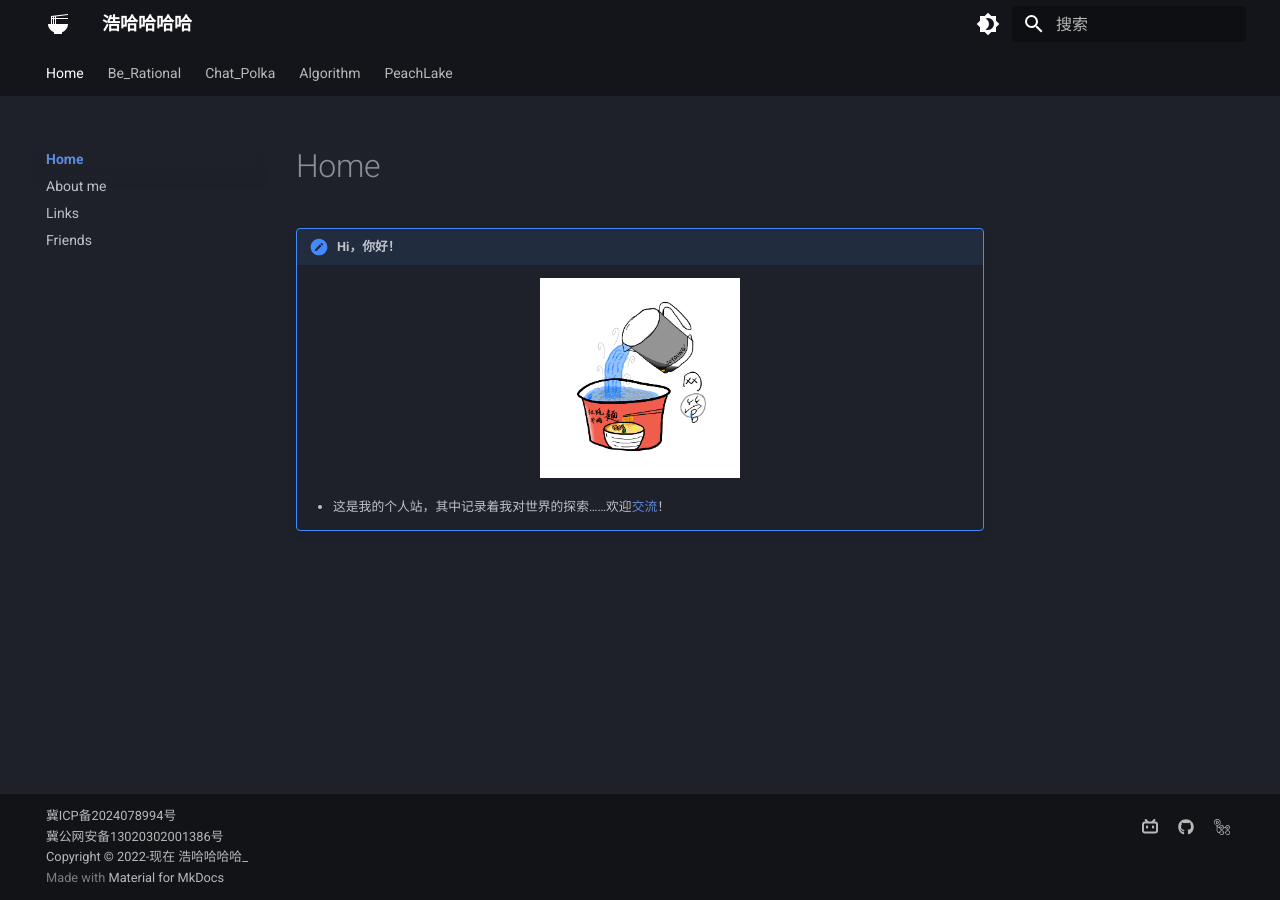
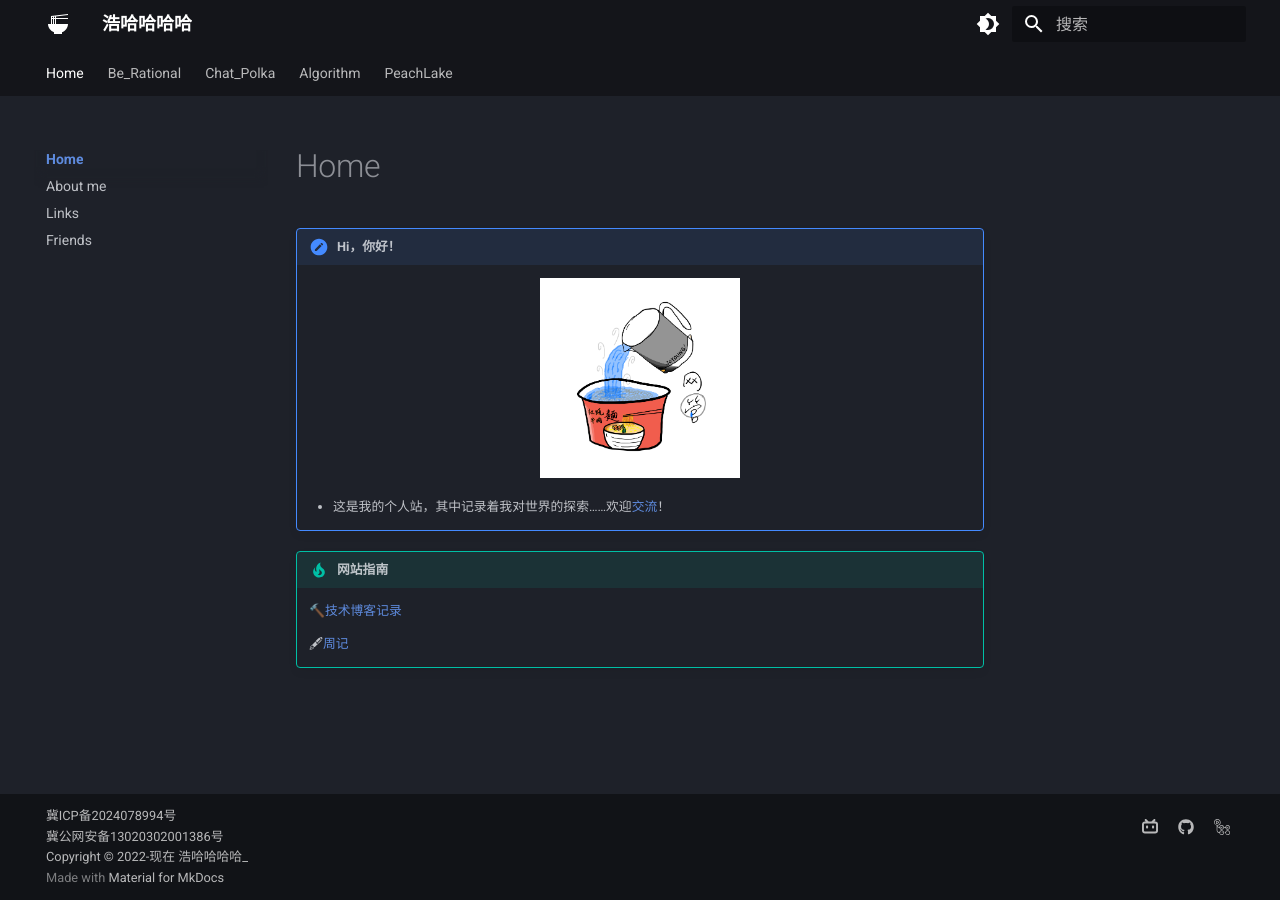
Before and after one commit to Haohahahaha/HomePage, an MkDocs documentation site: the page built from docs/index.md, in a window 1280 px wide. Built offline with MkDocs 1.6.1 and Material for MkDocs 9.7.7, drawn with Linux system fonts in a browser that asks for light colours.

Commit message:
2026-04-07_16:39:46 update

```diff
--- a/docs/index.md
+++ b/docs/index.md
@@ -7,3 +7,9 @@
 	</div>
 
     - 这是我的个人站，其中记录着我对世界的探索……欢迎[交流](https://haohaha.cn/links/)！
+
+!!! tip "网站指南"
+
+    🔨[技术博客记录](https://cs.haohaha.cn/02-ubuntu/01-initializer/install/)
+
+    🖋[周记](https://chat.haohaha.cn/1-Weekly/2026/)
```
